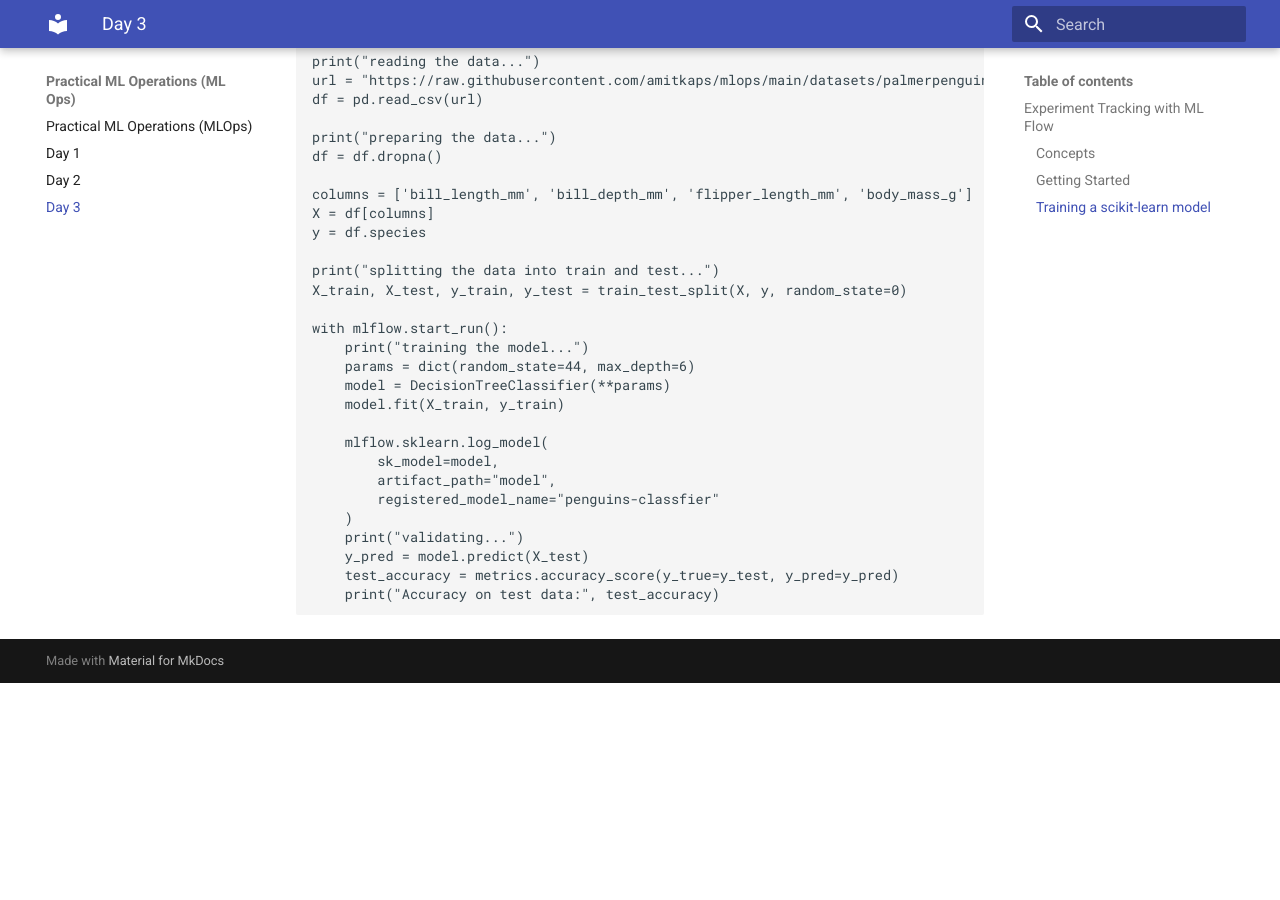
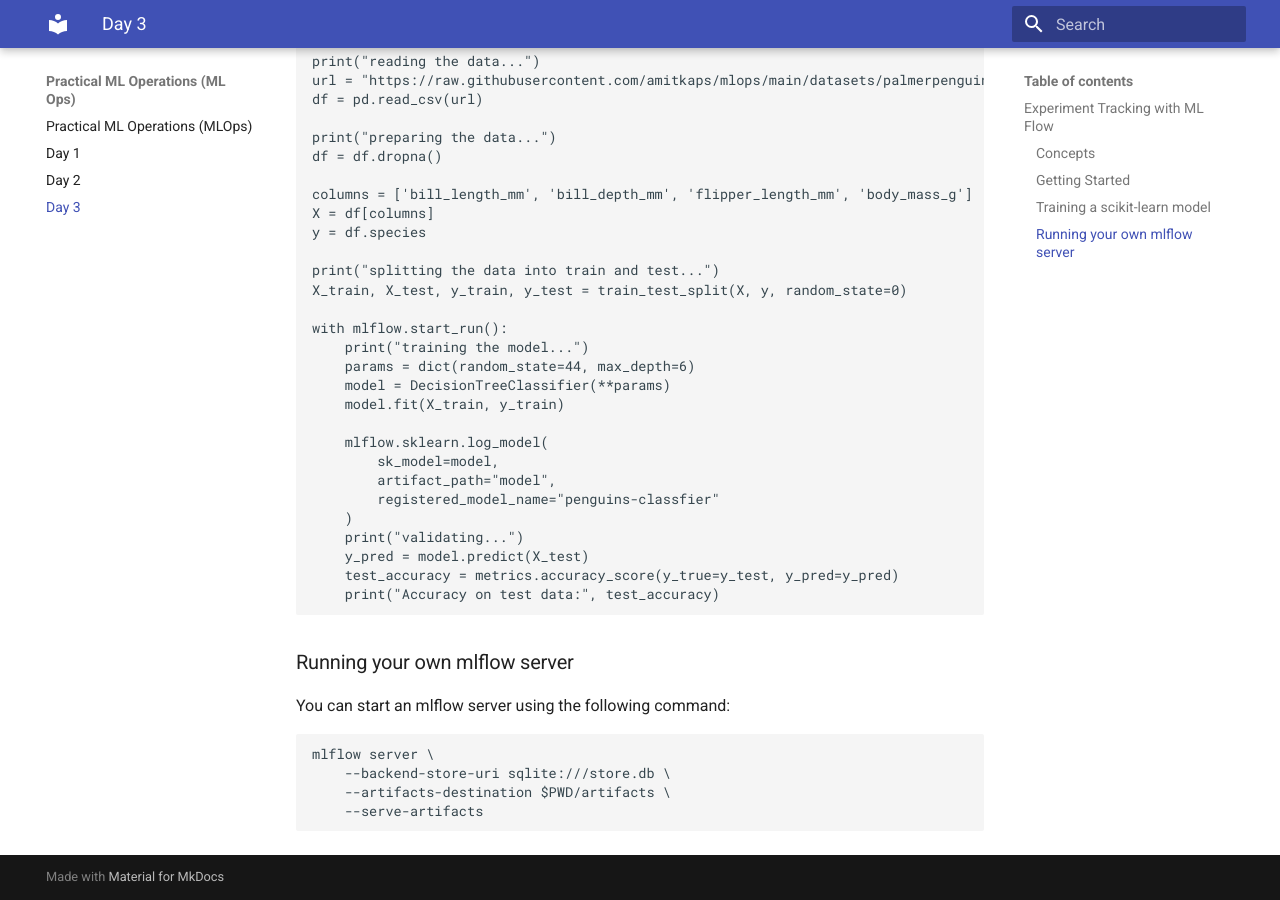
Before and after one commit to amitkaps/mlops, an MkDocs documentation site: the page built from docs/day3.md, in a window 1280 px wide and 900 px high, scrolled down 1778 px. Built offline with MkDocs 1.6.1 and Material for MkDocs 9.7.7, drawn with Linux system fonts in a browser that asks for light colours; before the commit the page ends 2461 px from its top, so only the background shows below that.

Commit message:
Added running your own mlflow server

````diff
--- a/docs/day3.md
+++ b/docs/day3.md
@@ -101,3 +101,14 @@ with mlflow.start_run():
     test_accuracy = metrics.accuracy_score(y_true=y_test, y_pred=y_pred)
     print("Accuracy on test data:", test_accuracy)
 ```
+
+### Running your own mlflow server
+
+You can start an mlflow server using the following command:
+
+```
+mlflow server \
+    --backend-store-uri sqlite:///store.db \
+    --artifacts-destination $PWD/artifacts \
+    --serve-artifacts
+```
````
